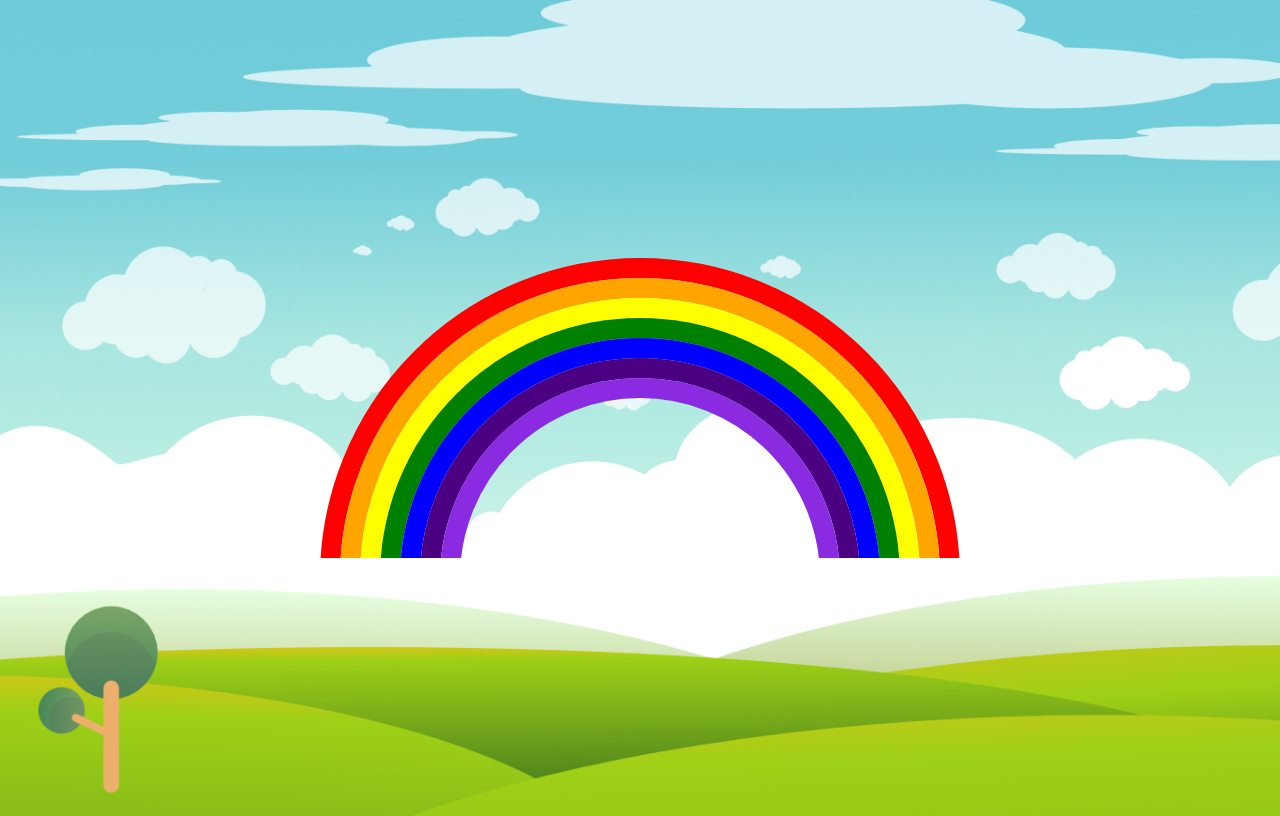
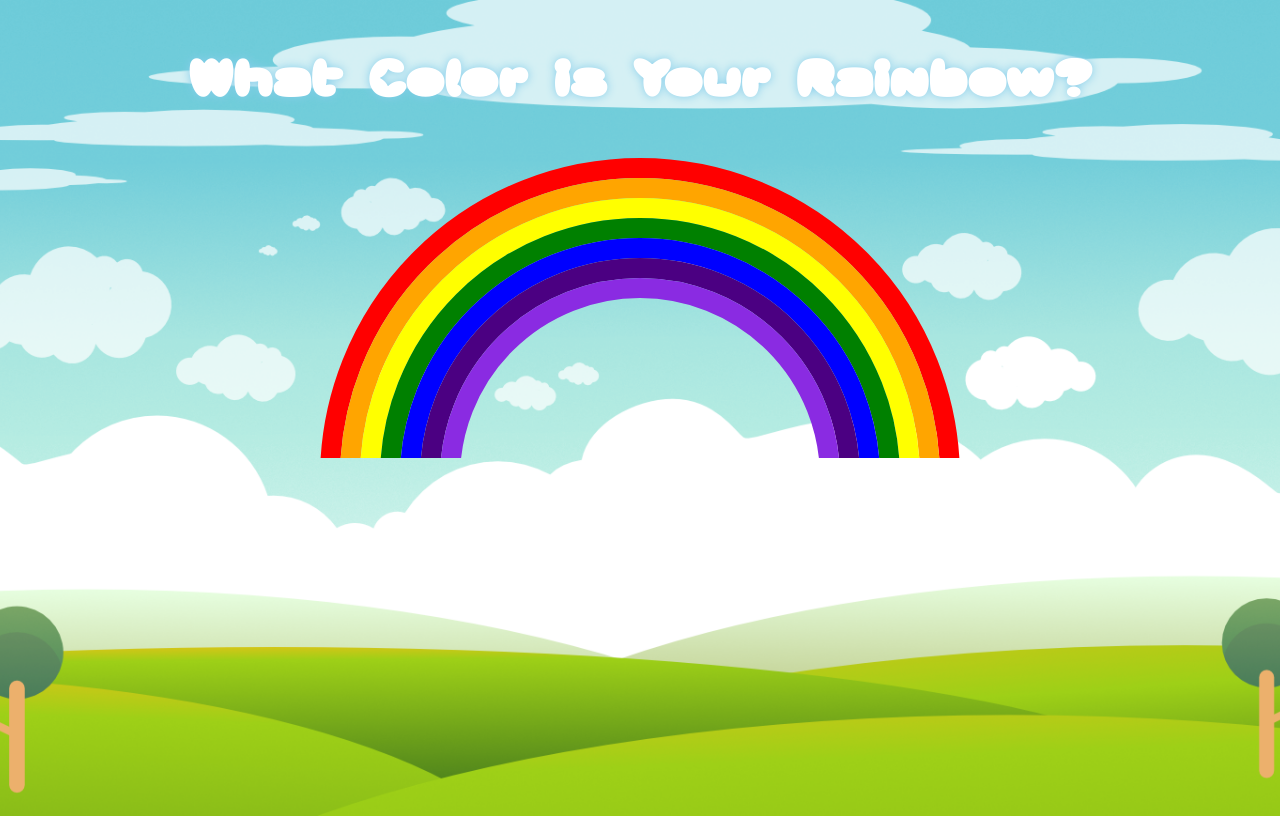
Before and after one commit to LynnCWHQ/M21-01-Idea-CSS-Rainbow, a plain HTML site: page index.html in a window 1280 px wide. Drawn offline with Linux system fonts and the light colour scheme.

Commit message:
Added Heading

```diff
--- a/index.html
+++ b/index.html
@@ -10,6 +10,7 @@
 </head>
 
 <body>
+    <h1>What Color is Your Rainbow?</h1>
     <div class="container">
         <div class="rainbow" id="layer-7"></div>
         <div class="rainbow" id="layer-6"></div>
--- a/style.css
+++ b/style.css
@@ -1,13 +1,33 @@
-/* preset body styles */
+/* preset styles */
+@font-face {
+    font-family: 'FatfontInline';
+    src: url('fonts/FatfontInline.woff2') format('woff2'),
+        url('fonts/FatfontInline.woff') format('woff');
+    font-weight: normal;
+    font-style: normal;
+    font-display: swap;
+}
 
 body {
     background-color: skyblue;
-    background-image: url('images/landscape-background-2.png');
+    background-image: url('images/landscape-bg.png');
     background-size: cover;
+    background-position: center;
+    background-repeat: no-repeat;
     height: 100vh;
     display: flex;
-    justify-content: center;
+    justify-content: top;
     align-items: center;
+    flex-direction: column;
+    font-family: 'FatfontInline';
+}
+
+h1 {
+    margin: 50px;
+    font-size: 50px;
+    text-align: center;
+    color: white;
+    text-shadow: 0 0 10px skyblue;
 }
 
 /* preset container styles - if time, introduce overflow: hidden */
@@ -90,3 +110,5 @@ Note to instructors, have students copy/paste/edit to get the layer code done in
     opacity: 0.5;
     transition: 1s all linear;
 }
+
+/* Use the <span> tag to color the words in the heading */
```
Also changed, not shown: fonts/FatfontInline.woff (added), fonts/FatfontInline.woff2 (added), images/landscape-bg.png (renamed from images/landscape-background-2.png), 2 other files.
